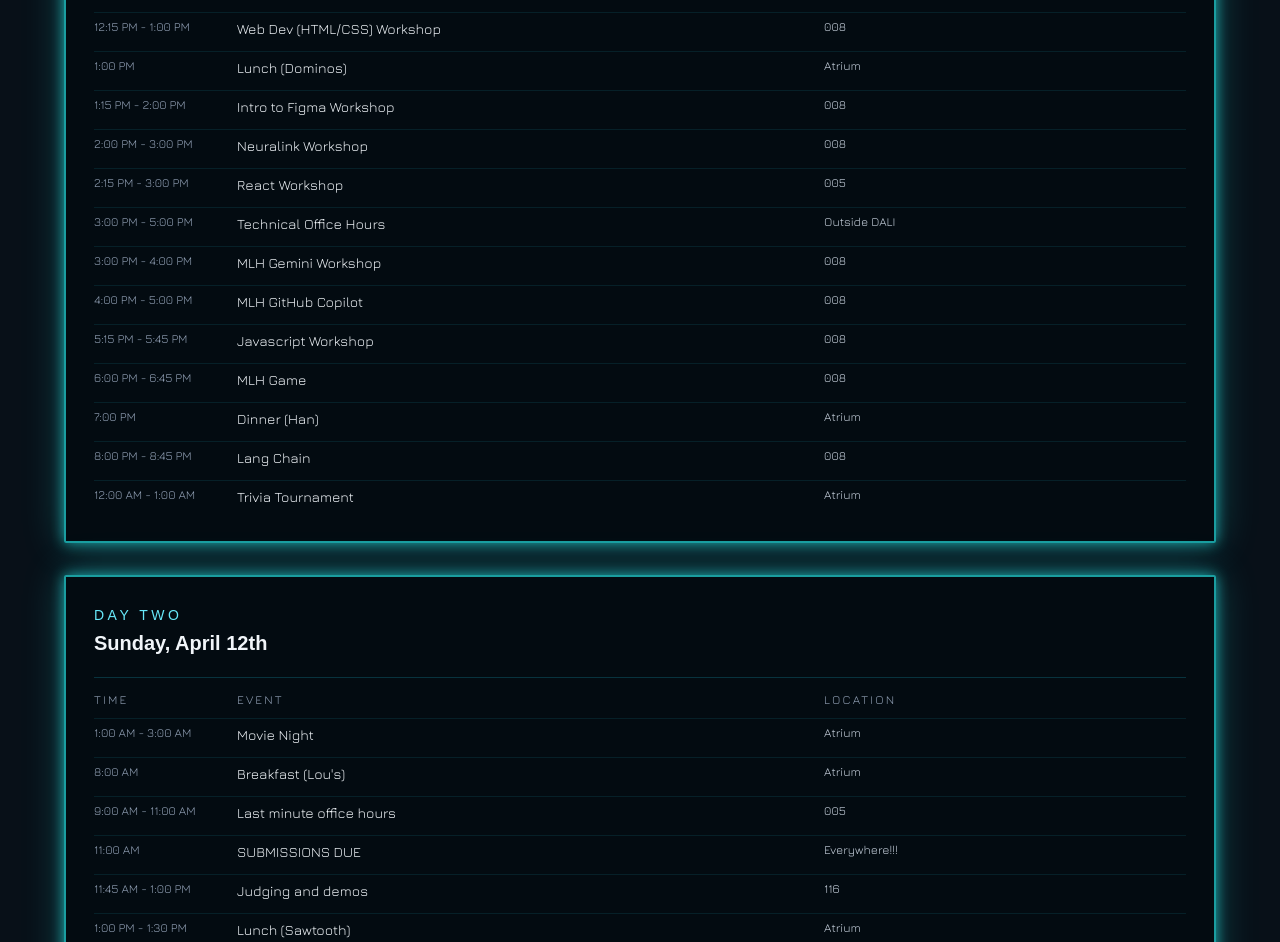
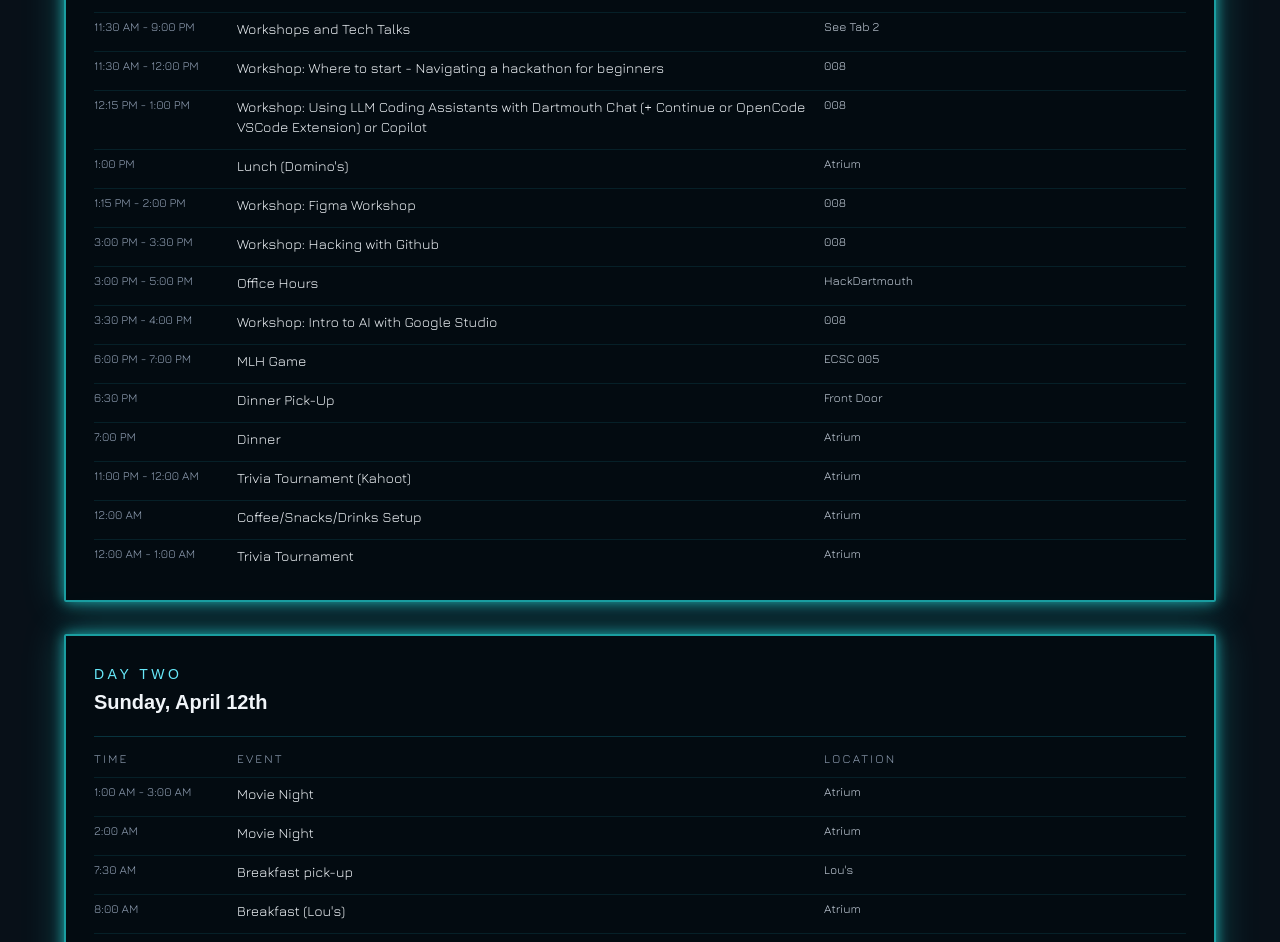
Before and after one commit to Dartmouth-Hacks/dartmouth-hacks.github.io, a React (Vite) app: page / in a window 1280 px wide. Shown: the part 3340-4282 px from the top of the page. Built offline with nearby package versions, Linux system fonts and the light colour scheme.

Commit message:
update schedule

```diff
--- a/src/components/Schedule.tsx
+++ b/src/components/Schedule.tsx
@@ -6,33 +6,53 @@ type ScheduleItem = {
 
 const saturdayEvents: ScheduleItem[] = [
   { time: '8:30 AM - 10:30 AM', event: 'Check-in', location: 'Atrium' },
-  { time: '10:15 AM - 10:30 AM', event: 'Walkthrough Building', location: 'Meet in Atrium!' },
+  { time: '9:30 AM - 10:00 AM', event: 'Walkthrough Building', location: 'Meet in Atrium' },
+  { time: '9:30 AM - 10:00 AM', event: 'Workshop: FirstCapital VC Workshop', location: '008' },
   { time: '10:30 AM - 11:00 AM', event: 'Opening Ceremony', location: 'Atrium' },
-  { time: '11:00 AM', event: 'HACKING BEGINS', location: 'Hacking rooms' },
-  { time: '11:00 AM - 11:30 AM', event: 'Finding a Team', location: 'Atrium' },
-  { time: '11:30 AM - 12:00 PM', event: 'Where to start - Navigating a hackathon for beginners', location: '008' },
-  { time: '12:15 PM - 1:00 PM', event: 'Web Dev (HTML/CSS) Workshop', location: '008' },
-  { time: '1:00 PM', event: 'Lunch (Dominos)', location: 'Atrium' },
-  { time: '1:15 PM - 2:00 PM', event: 'Intro to Figma Workshop', location: '008' },
-  { time: '2:00 PM - 3:00 PM', event: 'Neuralink Workshop', location: '008' },
-  { time: '2:15 PM - 3:00 PM', event: 'React Workshop', location: '005' },
-  { time: '3:00 PM - 5:00 PM', event: 'Technical Office Hours', location: 'Outside DALI' },
-  { time: '3:00 PM - 4:00 PM', event: 'MLH Gemini Workshop', location: '008' },
-  { time: '4:00 PM - 5:00 PM', event: 'MLH GitHub Copilot', location: '008' },
-  { time: '5:15 PM - 5:45 PM', event: 'Javascript Workshop', location: '008' },
-  { time: '6:00 PM - 6:45 PM', event: 'MLH Game', location: '008' },
-  { time: '7:00 PM', event: 'Dinner (Han)', location: 'Atrium' },
-  { time: '8:00 PM - 8:45 PM', event: 'Lang Chain', location: '008' },
+  { time: '11:00 AM', event: 'Hacking Begins', location: '009, B10, B11, 001' },
+  { time: '11:00 AM - 11:30 AM', event: 'Workshop: Finding a team', location: 'Atrium' },
+  { time: '11:30 AM - 9:00 PM', event: 'Workshops and Tech Talks', location: 'See Tab 2' },
+  {
+    time: '11:30 AM - 12:00 PM',
+    event: 'Workshop: Where to start - Navigating a hackathon for beginners',
+    location: '008',
+  },
+  {
+    time: '12:15 PM - 1:00 PM',
+    event:
+      'Workshop: Using LLM Coding Assistants with Dartmouth Chat (+ Continue or OpenCode VSCode Extension) or Copilot',
+    location: '008',
+  },
+  { time: '1:00 PM', event: 'Lunch (Domino\'s)', location: 'Atrium' },
+  { time: '1:15 PM - 2:00 PM', event: 'Workshop: Figma Workshop', location: '008' },
+  { time: '3:00 PM - 3:30 PM', event: 'Workshop: Hacking with Github', location: '008' },
+  { time: '3:00 PM - 5:00 PM', event: 'Office Hours', location: 'HackDartmouth' },
+  { time: '3:30 PM - 4:00 PM', event: 'Workshop: Intro to AI with Google Studio', location: '008' },
+  { time: '6:00 PM - 7:00 PM', event: 'MLH Game', location: 'ECSC 005' },
+  { time: '6:30 PM', event: 'Dinner Pick-Up', location: 'Front Door' },
+  { time: '7:00 PM', event: 'Dinner', location: 'Atrium' },
+  { time: '11:00 PM - 12:00 AM', event: 'Trivia Tournament (Kahoot)', location: 'Atrium' },
+  { time: '12:00 AM', event: 'Coffee/Snacks/Drinks Setup', location: 'Atrium' },
   { time: '12:00 AM - 1:00 AM', event: 'Trivia Tournament', location: 'Atrium' },
 ];
 
 const sundayEvents: ScheduleItem[] = [
   { time: '1:00 AM - 3:00 AM', event: 'Movie Night', location: 'Atrium' },
+  { time: '2:00 AM', event: 'Movie Night', location: 'Atrium' },
+  { time: '7:30 AM', event: 'Breakfast pick-up', location: "Lou's" },
   { time: '8:00 AM', event: 'Breakfast (Lou\'s)', location: 'Atrium' },
-  { time: '9:00 AM - 11:00 AM', event: 'Last minute office hours', location: '005' },
-  { time: '11:00 AM', event: 'SUBMISSIONS DUE', location: 'Everywhere!!!' },
-  { time: '11:45 AM - 1:00 PM', event: 'Judging and demos', location: '116' },
-  { time: '1:00 PM - 1:30 PM', event: 'Lunch (Sawtooth)', location: 'Atrium' },
+  { time: '9:00 AM - 11:00 AM', event: 'Last minute office hours', location: 'Atrium' },
+  {
+    time: '10:00 AM - 11:00 AM',
+    event: 'Office Hours: Last minute office hours',
+    location: 'HackDartmouth Desk',
+  },
+  { time: '11:00 AM', event: 'Submissions Due', location: 'Everywhere' },
+  { time: '11:00 AM - 11:20 AM', event: 'Organize judging tables & order', location: 'ECSC 116' },
+  { time: '11:20 AM - 11:40 AM', event: "Judge's brief", location: 'ECSC 042' },
+  { time: '11:45 AM - 1:00 PM', event: 'Judging and demos', location: 'ECSC 116' },
+  { time: '1:00 PM', event: 'Lunch', location: 'Atrium' },
+  { time: '1:00 PM - 1:30 PM', event: 'Deliberations', location: 'ECSC 042' },
   { time: '1:30 PM - 2:00 PM', event: 'Closing Ceremony', location: 'Atrium' },
   { time: '2:00 PM - 2:30 PM', event: 'Prize Handout', location: 'Atrium' },
 ];
```
